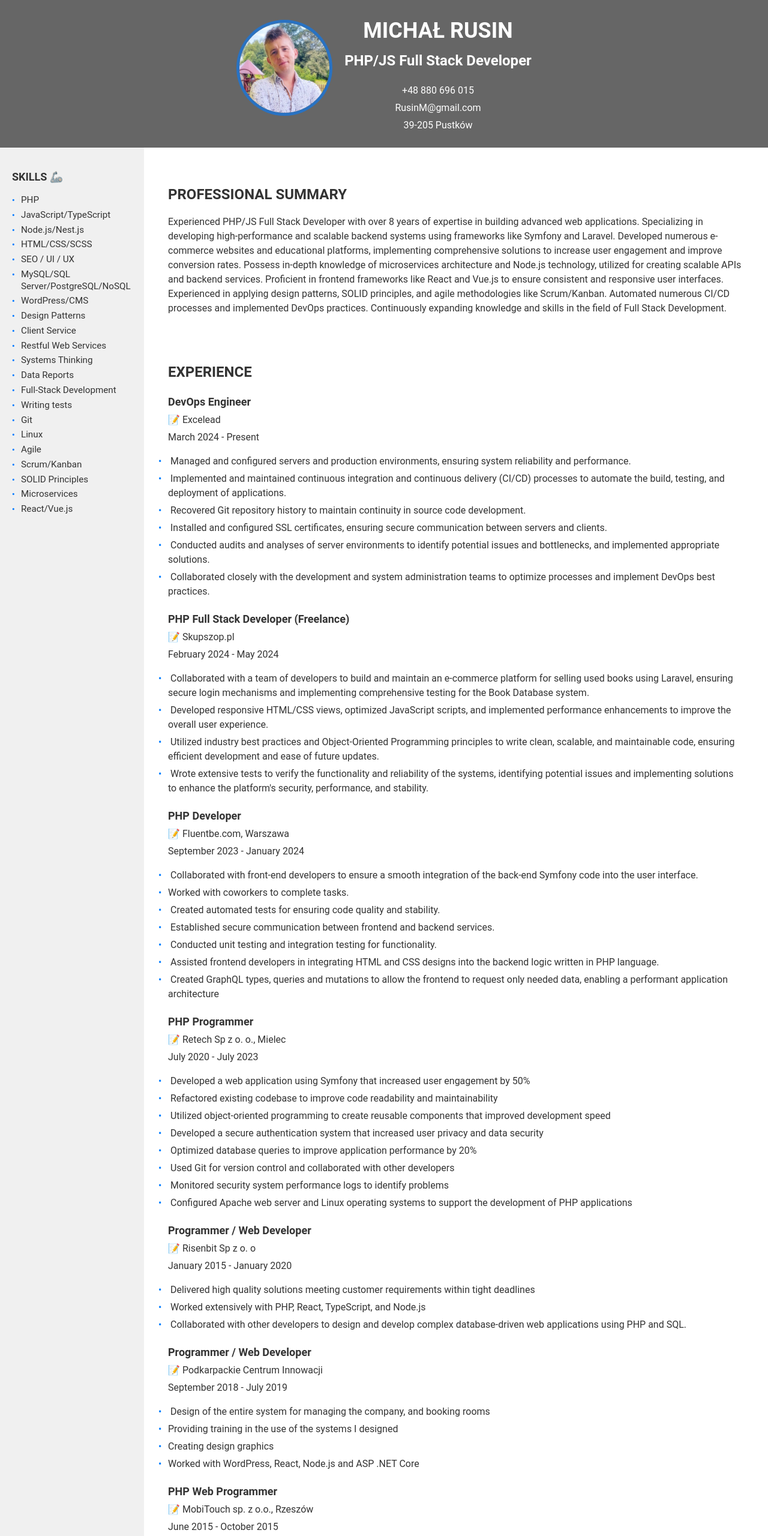
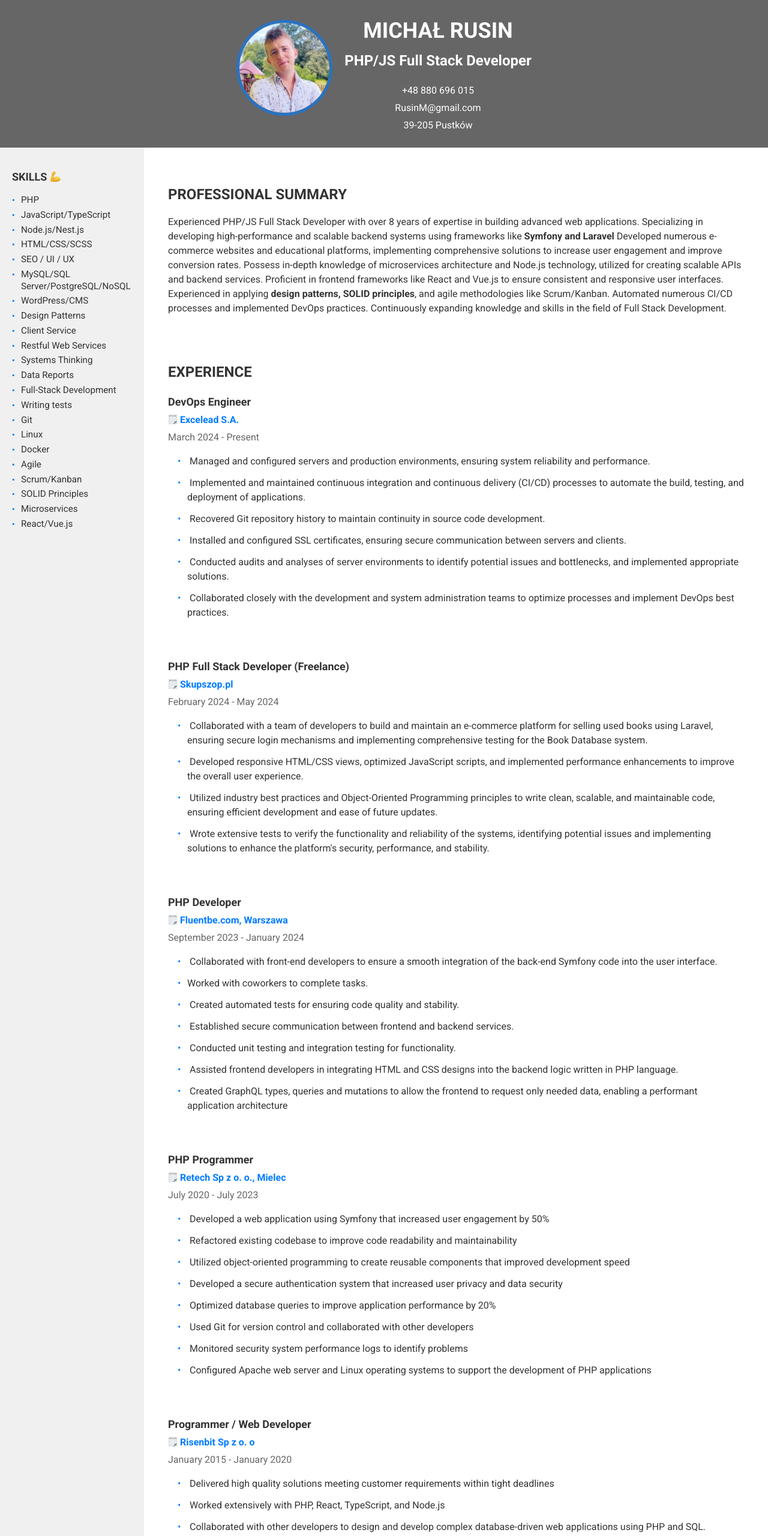
Before and after one commit to krzyvcio/my-CV, a website: page src/index.html in a window 1280 px wide. Shown: the part 20-2580 px from the top of the page at 60% size. Drawn offline with Linux system fonts and the light colour scheme; a web font is replaced by a local one.

Commit message:
IMHO it is ready to go! 🏭

```diff
--- a/src/index.html
+++ b/src/index.html
@@ -5,6 +5,10 @@
     <meta name="viewport" content="width=device-width, initial-scale=1.0" />
     <title>Michał Rusin - PHP Programmer</title>
     <link rel="stylesheet" href="styles.css" />
+    <link
+      href="https://fonts.googleapis.com/css2?family=Noto+Color+Emoji&display=swap"
+      rel="stylesheet"
+    />
   </head>
 
   <body>
@@ -20,9 +24,10 @@
         <div class="header-text">
           <h1>MICHAŁ RUSIN</h1>
           <h2>PHP/JS Full Stack Developer</h2>
-          <div>
-            <p>+48 880 696 015</p>
-            <p>RusinM@gmail.com</p>
+
+          <div class="contact-info">
+            <p><a href="tel:+48880696015">+48 880 696 015</a></p>
+            <p><a href="mailto:RusinM@gmail.com">RusinM@gmail.com</a></p>
             <p>39-205 Pustków</p>
           </div>
         </div>
@@ -30,7 +35,7 @@
     </header>
     <div class="container">
       <aside class="skills-sidebar">
-        <h2>SKILLS 🦾</h2>
+        <h2>SKILLS <img class="emoji" src="muscle.png" alt="" /></h2>
         <ul class="skills">
           <li>PHP</li>
           <li>JavaScript/TypeScript</li>
@@ -48,6 +53,7 @@
           <li>Writing tests</li>
           <li>Git</li>
           <li>Linux</li>
+          <li>Docker</li>
           <li>Agile</li>
           <li>Scrum/Kanban</li>
           <li>SOLID Principles</li>
@@ -62,25 +68,29 @@
             Experienced PHP/JS Full Stack Developer with over 8 years of
             expertise in building advanced web applications. Specializing in
             developing high-performance and scalable backend systems using
-            frameworks like Symfony and Laravel. Developed numerous e-commerce
-            websites and educational platforms, implementing comprehensive
-            solutions to increase user engagement and improve conversion rates.
-            Possess in-depth knowledge of microservices architecture and Node.js
-            technology, utilized for creating scalable APIs and backend
-            services. Proficient in frontend frameworks like React and Vue.js to
-            ensure consistent and responsive user interfaces. Experienced in
-            applying design patterns, SOLID principles, and agile methodologies
-            like Scrum/Kanban. Automated numerous CI/CD processes and
-            implemented DevOps practices. Continuously expanding knowledge and
-            skills in the field of Full Stack Development.
+            frameworks like <strong>Symfony and Laravel</strong> Developed
+            numerous e-commerce websites and educational platforms, implementing
+            comprehensive solutions to increase user engagement and improve
+            conversion rates. Possess in-depth knowledge of microservices
+            architecture and Node.js technology, utilized for creating scalable
+            APIs and backend services. Proficient in frontend frameworks like
+            React and Vue.js to ensure consistent and responsive user
+            interfaces. Experienced in applying
+            <strong>design patterns, SOLID principles</strong>, and agile
+            methodologies like Scrum/Kanban. Automated numerous CI/CD processes
+            and implemented DevOps practices. Continuously expanding knowledge
+            and skills in the field of Full Stack Development.
           </p>
         </section>
         <section class="section experience">
           <h2>EXPERIENCE</h2>
           <div class="experience-item">
             <h3>DevOps Engineer</h3>
-            <p>📝 Excelead</p>
-            <p>March 2024 - Present</p>
+            <p class="company">
+              <img class="emoji" src="spiral_note_pad.png" alt="" /> Excelead
+              S.A.
+            </p>
+            <p class="date">March 2024 - Present</p>
             <ul>
               <li>
                 Managed and configured servers and production environments,
@@ -113,8 +123,10 @@
           </div>
           <div class="experience-item">
             <h3>PHP Full Stack Developer (Freelance)</h3>
-            <p>📝 Skupszop.pl</p>
-            <p>February 2024 - May 2024</p>
+            <p class="company">
+              <img class="emoji" src="spiral_note_pad.png" alt="" /> Skupszop.pl
+            </p>
+            <p class="date">February 2024 - May 2024</p>
             <ul>
               <li>
                 Collaborated with a team of developers to build and maintain an
@@ -142,8 +154,11 @@
           </div>
           <div class="experience-item">
             <h3>PHP Developer</h3>
-            <p>📝 Fluentbe.com, Warszawa</p>
-            <p>September 2023 - January 2024</p>
+            <p class="company">
+              <img class="emoji" src="spiral_note_pad.png" alt="" />
+              Fluentbe.com, Warszawa
+            </p>
+            <p class="date">September 2023 - January 2024</p>
             <ul>
               <li>
                 Collaborated with front-end developers to ensure a smooth
@@ -175,8 +190,11 @@
           </div>
           <div class="experience-item">
             <h3>PHP Programmer</h3>
-            <p>📝 Retech Sp z o. o., Mielec</p>
-            <p>July 2020 - July 2023</p>
+            <p class="company">
+              <img class="emoji" src="spiral_note_pad.png" alt="" /> Retech Sp z
+              o. o., Mielec
+            </p>
+            <p class="date">July 2020 - July 2023</p>
             <ul>
               <li>
                 Developed a web application using Symfony that increased user
@@ -213,8 +231,11 @@
           </div>
           <div class="experience-item">
             <h3>Programmer / Web Developer</h3>
-            <p>📝 Risenbit Sp z o. o</p>
-            <p>January 2015 - January 2020</p>
+            <p class="company">
+              <img class="emoji" src="spiral_note_pad.png" alt="" /> Risenbit Sp
+              z o. o
+            </p>
+            <p class="date">January 2015 - January 2020</p>
             <ul>
               <li>
                 Delivered high quality solutions meeting customer requirements
@@ -231,8 +252,11 @@
           </div>
           <div class="experience-item">
             <h3>Programmer / Web Developer</h3>
-            <p>📝 Podkarpackie Centrum Innowacji</p>
-            <p>September 2018 - July 2019</p>
+            <p class="company">
+              <img class="emoji" src="spiral_note_pad.png" alt="" />
+              Podkarpackie Centrum Innowacji
+            </p>
+            <p class="date">September 2018 - July 2019</p>
             <ul>
               <li>
                 Design of the entire system for managing the company, and
@@ -245,8 +269,11 @@
           </div>
           <div class="experience-item">
             <h3>PHP Web Programmer</h3>
-            <p>📝 MobiTouch sp. z o.o., Rzeszów</p>
-            <p>June 2015 - October 2015</p>
+            <p class="company">
+              <img class="emoji" src="spiral_note_pad.png" alt="" /> MobiTouch
+              sp. z o.o., Rzeszów
+            </p>
+            <p class="date">June 2015 - October 2015</p>
             <ul>
               <li>Extensive experience with WordPress, PHP, JavaScript</li>
               <li>
@@ -278,8 +305,11 @@
           </div>
           <div class="experience-item">
             <h3>Junior Web Developer</h3>
-            <p>📝 IDEO Sp. z o. o., Rzeszów</p>
-            <p>September 2014 - February 2015</p>
+            <p class="company">
+              <img class="emoji" src="spiral_note_pad.png" alt="" /> IDEO Sp. z
+              o. o., Rzeszów
+            </p>
+            <p class="date">September 2014 - February 2015</p>
             <ul>
               <li>Development of web applications and web interfaces</li>
               <li>Deep experience with WordPress</li>
@@ -306,20 +336,29 @@
         <section class="section education">
           <h2>EDUCATION</h2>
           <div>
-            <h3>📖 Master of Science (M.S.) in Computer Science</h3>
+            <h3>
+              <img class="emoji" src="book.png" alt="Education" /> Master of
+              Science (M.S.) in Computer Science
+            </h3>
             <p>University of Rzeszow</p>
           </div>
           <div>
-            <h3>📖 Bachelor of Science (B.S.) in Computer Science</h3>
+            <h3>
+              <img class="emoji" src="book.png" alt="Education" /> Bachelor of
+              Science (B.S.) in Computer Science
+            </h3>
             <p>Rzeszów University of Technology</p>
           </div>
         </section>
         <section class="section references">
           <h2>REFERENCES</h2>
           <div>
-            <h3>✒️ Jacek Kubrak — Podkarpackie Centrum Innowacji</h3>
+            <h3>
+              <img class="emoji" src="pen.png" alt="References" /> Jacek Kubrak
+              — Podkarpackie Centrum Innowacji
+            </h3>
             <p>CEO</p>
-            <p>48507836535</p>
+            <p>+48 507 836 535</p>
             <p>j.kubrak@pcinn.org</p>
           </div>
         </section>
@@ -327,7 +366,10 @@
           <h2>VOLUNTEER EXPERIENCE</h2>
           <div>
             <h3>Arduino Programming Instructor</h3>
-            <p>🧡 Projektor (projektor.org.pl)</p>
+            <p>
+              <img class="emoji" src="heart.png" alt="Serce" /> Projektor
+              (projektor.org.pl)
+            </p>
             <p>05/2017 - 09/2017</p>
             <p>Rzeszów, Poland</p>
             <ul>
@@ -349,6 +391,18 @@
             </ul>
           </div>
         </section>
+        <!-- End of main content -->
+        <section class="section consent">
+          <h3>DATA PRIVACY CONSENT</h3>
+          <p>
+            I, Michał Rusin, hereby give consent for my personal data included
+            in this resume to be processed for the purposes of recruitment, in
+            accordance with the applicable data protection regulations. I
+            understand that providing my personal data is voluntary, and that I
+            have the right to access, rectify or withdraw this consent at any
+            time.
+          </p>
+        </section>
       </main>
     </div>
   </body>
--- a/src/styles.scss
+++ b/src/styles.scss
@@ -3,6 +3,9 @@ $primary-color: #333;
 $secondary-color: #666;
 $accent-color: #007bff;
 $font-family: 'Roboto', sans-serif;
+@import url('https://fonts.googleapis.com/css2?family=Roboto:wght@400;700&display=swap');
+
+@import url("src/assets/twemoji/twemoji-72x72.css");
 
 // Global Styles
 body {
@@ -12,6 +15,15 @@ body {
     color: $primary-color;
     margin: 0;
     padding: 0;
+}
+
+.emoji {
+    display: inline-block;
+    font-size: 1em;
+    width: 1em;
+    height: 1em;
+    position: relative;
+    top: 2px;
 }
 
 // Header Styles
@@ -60,6 +72,15 @@ header {
                 }
             }
         }
+
+        .contact-info {
+
+            a {
+                color: #fff;
+                text-decoration: none;
+            }
+        }
+
     }
 }
 
@@ -75,9 +96,10 @@ section {
     ul {
         list-style-type: none;
         padding: 0;
+        margin-left: 2rem;
 
         li {
-            margin-bottom: 5px;
+            margin-bottom: 12px;
 
             &:before {
                 content: "•";
@@ -147,3 +169,41 @@ section {
     padding: 20px;
     flex: 1; // Zajmuje pozostałą część szerokości
 }
+
+.company {
+    color: $accent-color;
+    font-weight: 600;
+}
+
+.date {
+    color: $secondary-color;
+}
+
+.consent {
+    h3 {
+        color: $secondary-color;
+
+    }
+
+    p {
+        color: $secondary-color;
+        font-size: 0.9rem;
+    }
+}
+
+.experience-item {
+    margin-bottom: 4rem;
+}
+
+@media print {
+
+    html,
+    body {
+        width: 210mm;
+        height: 297mm;
+        margin: 0;
+        padding: 0;
+    }
+
+
+}
```
Also changed, not shown: app.js (+10 -4 lines), src/book.png (added), src/heart.png (added), src/muscle.png (added), src/notebook_with_decorative_cover.png (added), src/pen.png (added), src/spiral_note_pad.png (added), src/styles.css, 1 other file.
